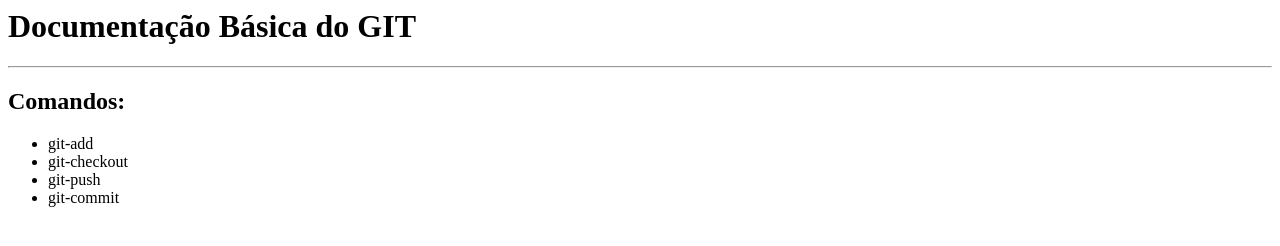
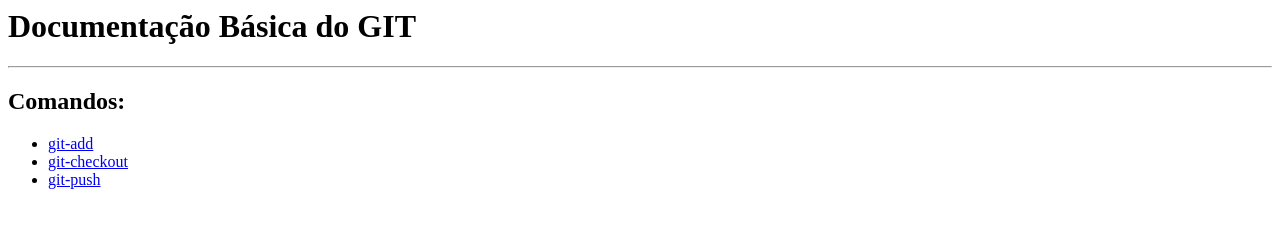
Before and after one commit to rodolforicardotech/gitdoc, a plain HTML site: page index.html in a window 1280 px wide. Drawn offline with Linux system fonts and the light colour scheme.

Commit message:
Links adicionados

```diff
--- a/index.html
+++ b/index.html
@@ -9,10 +9,9 @@
 		Comandos:
 		</h2>
 		<ul>
-			<li>git-add</li>
-			<li>git-checkout</li>
-			<li>git-push</li>
-			<li>git-commit</li>
+			<li><a href="git-add.html">git-add</a></li>
+			<li><a href="git-checkout.html">git-checkout</a></li>
+			<li><a href="git-push.html">git-push</a></li>
 		</ul>
 	</body>
 </html>
```
